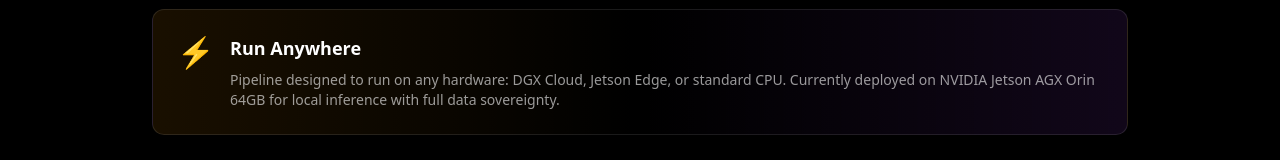
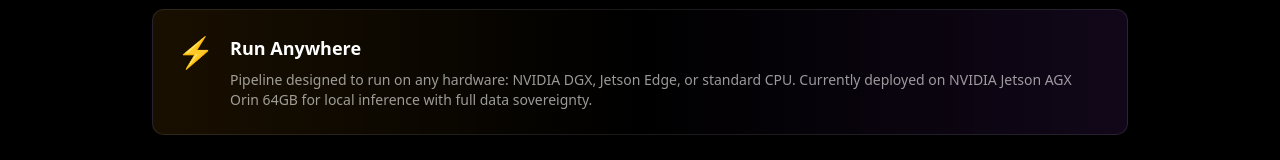
Before and after one commit to urbangrowthdgxatx/undervolt, a Next.js app in the folder frontend/: page /about in a window 1280 px wide. Shown: the part 630-790 px from the top of the page. Built offline with nearby package versions, Linux system fonts and the light colour scheme.

Commit message:
Fix: DGX Cloud → NVIDIA DGX

```diff
--- a/frontend/src/app/about/page.tsx
+++ b/frontend/src/app/about/page.tsx
@@ -56,7 +56,7 @@
 // Origin Story milestones
 const MILESTONES = [
   { phase: "Discovery", title: "The Question", description: "What can 2.34M construction permits tell us about a city's energy future?", status: "completed" },
-  { phase: "Build", title: "GPU Pipeline", description: "Processed millions of records on DGX Cloud for GPU-accelerated analysis.", status: "completed" },
+  { phase: "Build", title: "GPU Pipeline", description: "Processed millions of records on NVIDIA DGX for GPU-accelerated analysis.", status: "completed" },
   { phase: "Build", title: "ML Clustering", description: "AI categorization of 2.34M permits into actionable insights.", status: "completed" },
   { phase: "Insight", title: "The Story", description: "7,293 generators vs 1,172 batteries. Austinites don't trust the grid.", status: "completed" },
   { phase: "Award", title: "1st Place", description: "Won NVIDIA AITX Hackathon. Recognition for innovative use of GPU acceleration.", status: "completed", highlight: true },
@@ -190,7 +190,7 @@
           <div className="text-3xl">⚡</div>
           <div>
             <h3 className="text-lg font-semibold text-white mb-2">Run Anywhere</h3>
-            <p className="text-white/60 text-sm">Pipeline designed to run on any hardware: DGX Cloud, Jetson Edge, or standard CPU. Currently deployed on NVIDIA Jetson AGX Orin 64GB for local inference with full data sovereignty.</p>
+            <p className="text-white/60 text-sm">Pipeline designed to run on any hardware: NVIDIA DGX, Jetson Edge, or standard CPU. Currently deployed on NVIDIA Jetson AGX Orin 64GB for local inference with full data sovereignty.</p>
           </div>
         </div>
       </div>
@@ -326,7 +326,7 @@
       phase: "Hackathon",
       color: "emerald",
       items: [
-        "Built on NVIDIA DGX Cloud",
+        "Built on NVIDIA NVIDIA DGX",
         "2.34M Austin permits processed",
         "GPU-accelerated ML pipeline",
         "1st Place - NVIDIA AITX",
```
